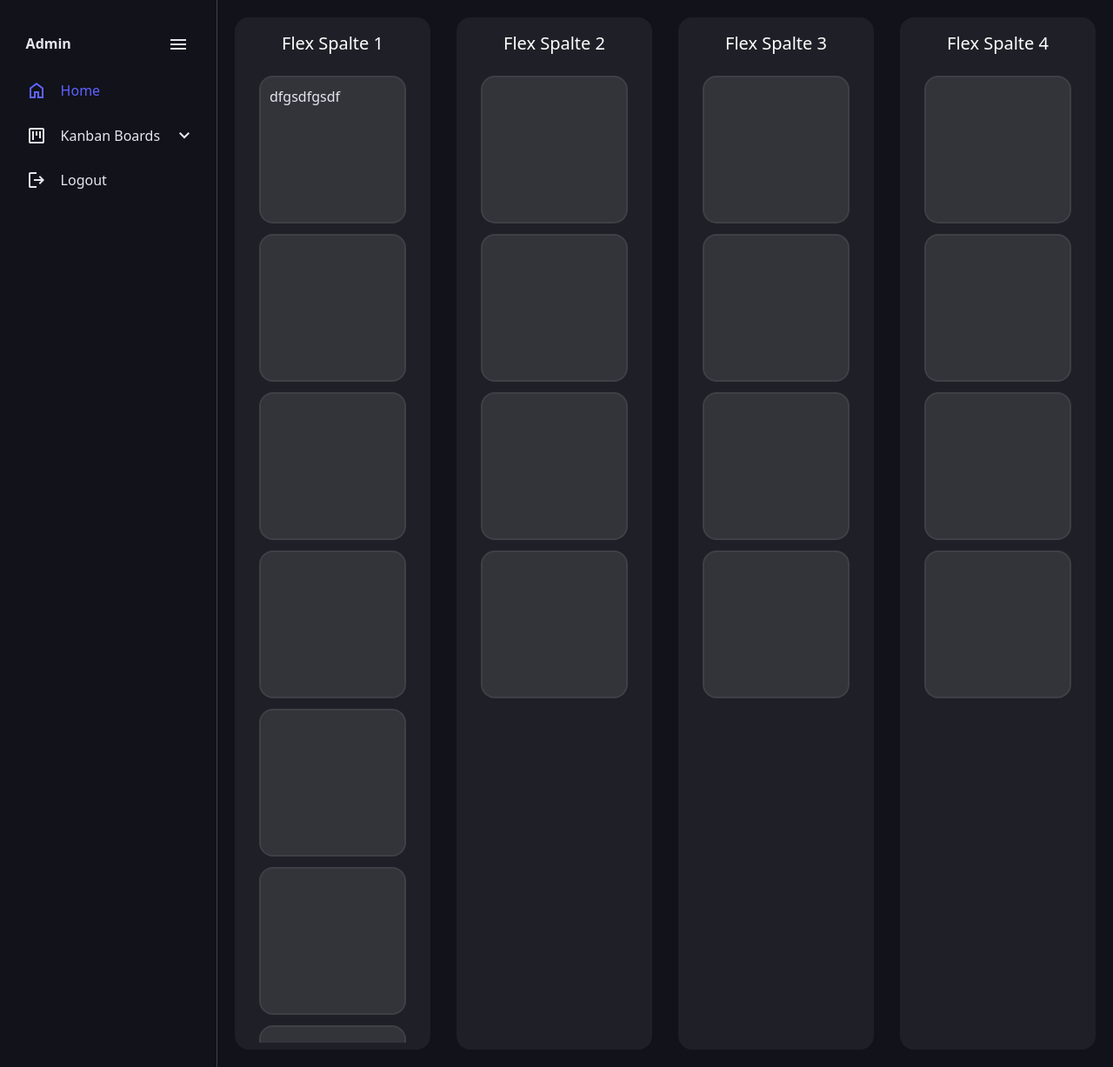
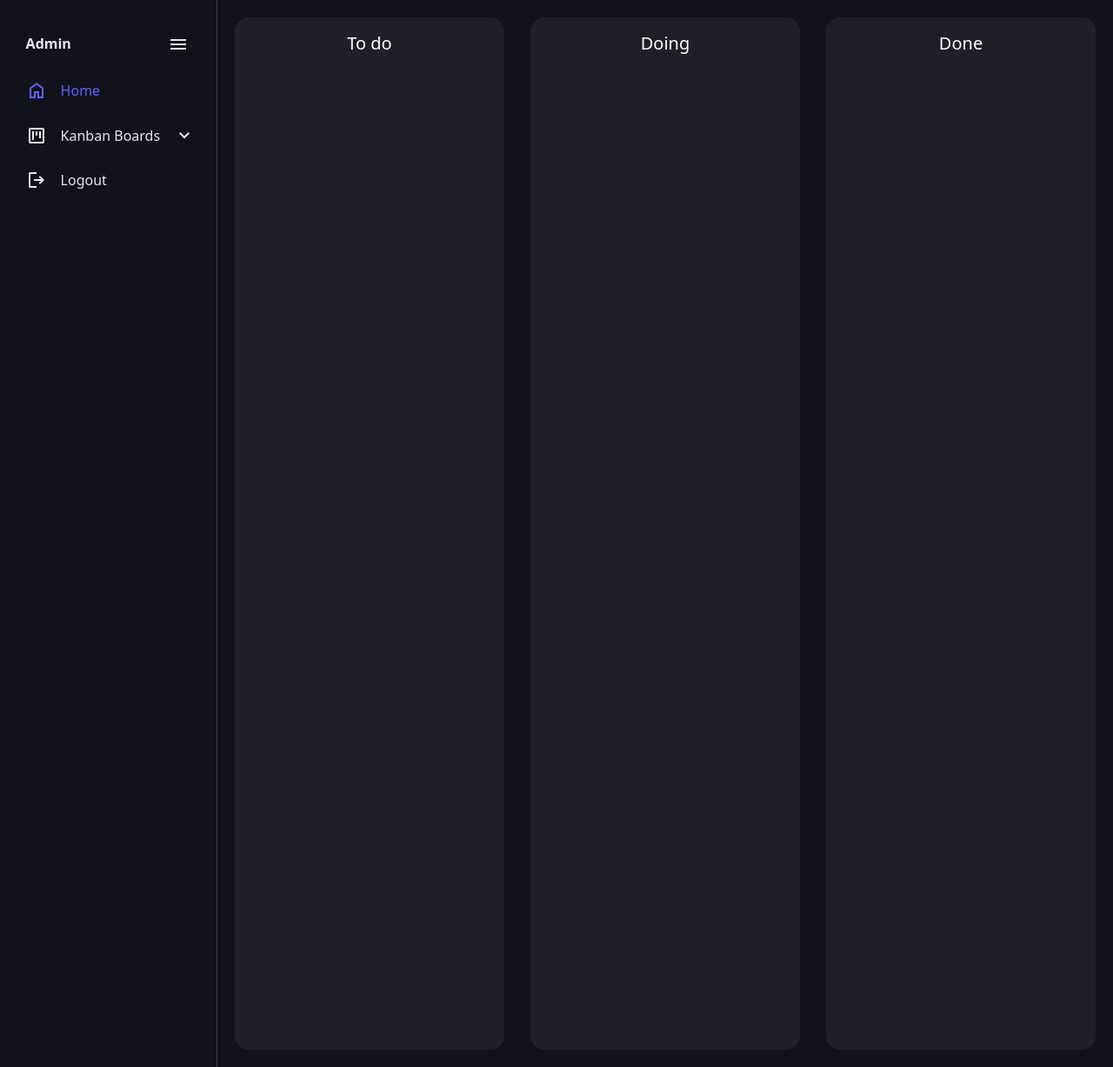
Before and after one commit to Patty1307/CS50W_Final_Project, a Django app: page / in a window 1280 px wide. Shown: the whole page at 87% size. Run offline with Django 5.2, Linux system fonts and the light colour scheme; a user stored in the database is signed in; data comes from the database, SQL or seed files in the repository; both versions use the stored data as it was after the commit.

Commit message:
quick save

```diff
--- a/kanban/models.py
+++ b/kanban/models.py
@@ -12,3 +12,20 @@ class Board(models.Model):
 
     class Meta:
         ordering = ['-created']
+
+    def __str__(self):
+        return self.name
+
+
+class Column(models.Model):
+    board = models.ForeignKey(Board, on_delete=models.CASCADE, related_name='columns')
+    name = models.CharField(max_length=255)
+    position = models.PositiveIntegerField(default=0)
+    created = models.DateTimeField(auto_now_add=True)
+    updated = models.DateTimeField(auto_now=True)
+
+    class Meta:
+        ordering = ['position']
+        constraints = [
+            models.UniqueConstraint(fields=['board', 'position'], name='uniq_column_position_per_board'),
+        ]
--- a/kanban/templates/kanban/index.html
+++ b/kanban/templates/kanban/index.html
@@ -3,71 +3,13 @@
 
 {% block body %}
 
-<div class="kanban">
+<div class="kanban" id="kanban-board">
 
-    <div class="kanban-column">
-        <div>
-            <h2 class="kanban-head">Flex Spalte 1</h2>
-        </div>
-
-        <div class="kanban-card-wrapper">
-            <div class="kanban-card">
-                <div class="kanan-card-body">
-                    dfgsdfgsdf
-                </div>
-            </div>
-            <div class="kanban-card"></div>
-            <div class="kanban-card"></div>
-            <div class="kanban-card"></div>
-            <div class="kanban-card"></div>
-            <div class="kanban-card"></div>
-            <div class="kanban-card"></div>
-            <div class="kanban-card"></div>
-        </div>
-    </div>
-
-    <div class="kanban-column">
-        <div>
-            <h2 class="kanban-head">Flex Spalte 2</h2>
-        </div>
-
-        <div class="kanban-card-wrapper">
-            <div class="kanban-card"></div>
-            <div class="kanban-card"></div>
-            <div class="kanban-card"></div>
-            <div class="kanban-card"></div>
-        </div>
-    </div>
-
-    <div class="kanban-column">
-        <div>
-            <h2 class="kanban-head">Flex Spalte 3</h2>
-        </div>
-
-        <div class="kanban-card-wrapper">
-            <div class="kanban-card"></div>
-            <div class="kanban-card"></div>
-            <div class="kanban-card"></div>
-            <div class="kanban-card"></div>
-        </div>
-    </div>
-
-    <div class="kanban-column">
-        <div>
-            <h2 class="kanban-head">Flex Spalte 4</h2>
-        </div>
-
-        <div class="kanban-card-wrapper">
-            <div class="kanban-card"></div>
-            <div class="kanban-card"></div>
-            <div class="kanban-card"></div>
-            <div class="kanban-card"></div>
-        </div>
-    </div>
 
 </div>
 
 {% endblock %}
 
 {% block script %}
+<script src="{% static 'kanban/board.js' %}" defer></script>
 {% endblock %}
--- a/kanban/urls.py
+++ b/kanban/urls.py
@@ -11,4 +11,5 @@ urlpatterns = [
 
  # API Routes
     path("board/create", views.board_create, name="board_create"),
+    path("board/<int:board_id>/get", views.get_board, name="get_board"),
 ]
--- a/kanban/views.py
+++ b/kanban/views.py
@@ -1,16 +1,19 @@
 import json
 from django.contrib.auth import authenticate, login, logout
 from django.contrib.auth.decorators import login_required
-from django.db import IntegrityError
+from django.db import IntegrityError, transaction
 from django.http import JsonResponse
 from django.http import HttpResponse, HttpResponseRedirect
-from django.shortcuts import render
+from django.shortcuts import render, get_object_or_404
 from django.urls import reverse
 from django.views.decorators.csrf import csrf_protect
 from django.views.decorators.http import require_POST, require_GET, require_http_methods
 
 
-from .models import User, Board
+from .models import User, Board, Column
+
+DEFAULT_COLUMNS = ["To do", "Doing", "Done"]
+
 
 @login_required(login_url='login')
 def index(request):
@@ -99,19 +102,49 @@ def board_create(request):
                              "created": False
                              }, status=400)
 
-    board = Board.objects.create(
-    owner=request.user,
-    name=board_name
-)
+    # Make the Database operation as one pakage
+    with transaction.atomic():
+        board = Board.objects.create(
+            owner=request.user,
+            name=board_name
+        )
+
+        # 3 Standard-Columns for each new table
+        Column.objects.bulk_create([
+            Column(board=board, name=name, position=i)
+            for i, name in enumerate(DEFAULT_COLUMNS)
+        ])
+
+    return JsonResponse({
+        "created": True,
+        "board": {
+            "id": board.id,
+            "name": board.name
+        }
+    }, status=201)
+
+
+@csrf_protect
+@require_GET
+@login_required(login_url='login')
+def get_board(request, board_id):
+
+    board = get_object_or_404(Board, id=board_id)
+
+    return JsonResponse({
+    "columns": [
+        {
+            "id": c.id,
+            "name": c.name,
+            "position": c.position
+        }
+        for c in board.columns.all()
+    ]
+    }, status=200)
 
 
 
-    # Give id back an if the board is really created
-    return JsonResponse({
-        "board_id": board.id,
-        "created": True,
-    }, status=200)
 
 
-def board(request, id):
+def board(reqeust):
     pass
```
Also changed, not shown: kanban/admin.py (+11 -2 lines), kanban/static/kanban/board.js (added, +81 -0 lines), db.sqlite3, kanban/migrations/0003_alter_board_options_column.py (added).
